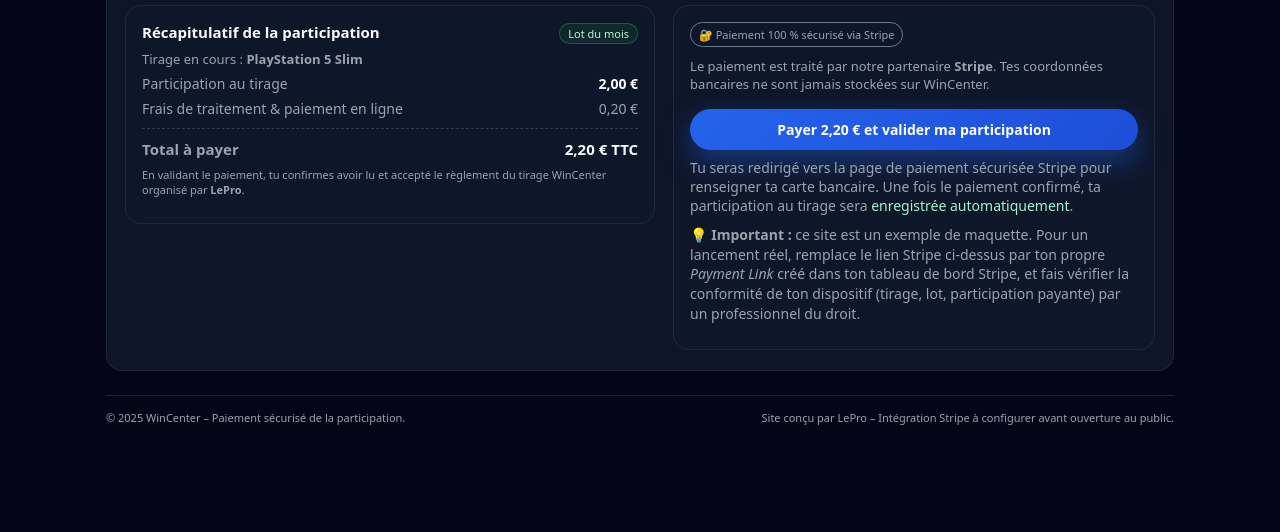
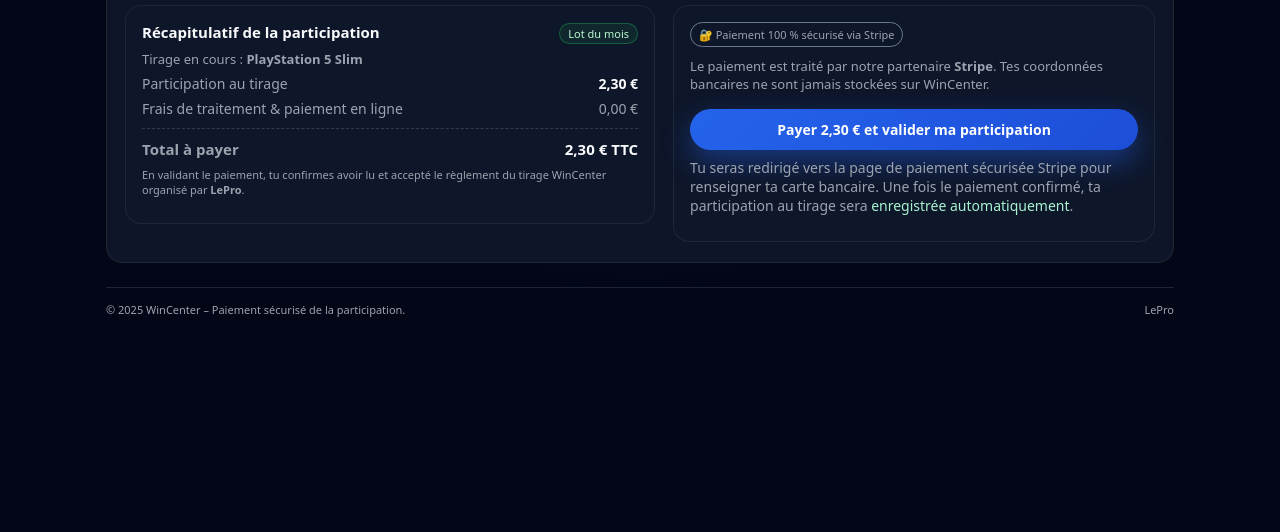
Before and after one commit to WinCenter92/wincenter, a plain HTML site: page wincenter_paiement.html in a window 1280 px wide. Shown: the part 268-800 px from the top of the page. Drawn offline with Linux system fonts and the light colour scheme.

Commit message:
Update wincenter_paiement.html

```diff
--- a/wincenter_paiement.html
+++ b/wincenter_paiement.html
@@ -283,6 +283,7 @@
         <a href="wincenter_inscription.html">Inscription</a>
         <a href="wincenter_reglement.html">Règlement</a>
         <a href="wincenter_gagnants.html">Gagnants</a>
+        <a href="wincenter_contact.html">Contact</a>
       </nav>
     </header>
 
@@ -310,16 +311,16 @@
 
             <div class="summary-row">
               <span>Participation au tirage</span>
-              <span><strong>2,00&nbsp;€</strong></span>
+              <span><strong>2,30&nbsp;€</strong></span>
             </div>
             <div class="summary-row">
               <span>Frais de traitement &amp; paiement en ligne</span>
-              <span>0,20&nbsp;€</span>
+              <span>0,00&nbsp;€</span>
             </div>
 
             <div class="summary-row summary-total">
               <span>Total à payer</span>
-              <span><strong>2,20&nbsp;€ TTC</strong></span>
+              <span><strong>2,30&nbsp;€ TTC</strong></span>
             </div>
 
             <p style="font-size:11px; color:var(--text-muted); margin-top:8px;">
@@ -337,19 +338,13 @@
             </p>
 
             <!-- BOUTON DE PAIEMENT RÉEL : à remplacer par ton Payment Link Stripe -->
-            <a href="https://buy.stripe.com/TON-LIEN-DE-PAIEMENT" class="btn btn-primary">
-              Payer 2,20&nbsp;€ et valider ma participation
+            <a href="https://buy.stripe.com/7sYaEW9wj9Gf7Kn7fr1Fe00" class="btn btn-primary">
+              Payer 2,30&nbsp;€ et valider ma participation
             </a>
 
             <p class="secure-text">
               Tu seras redirigé vers la page de paiement sécurisée Stripe pour renseigner ta carte bancaire.
               Une fois le paiement confirmé, ta participation au tirage sera <span>enregistrée automatiquement</span>.
-            </p>
-
-            <p class="notice">
-              💡 <strong>Important :</strong> ce site est un exemple de maquette. Pour un lancement réel, remplace le lien Stripe ci-dessus
-              par ton propre <em>Payment Link</em> créé dans ton tableau de bord Stripe, et fais vérifier la conformité de ton dispositif
-              (tirage, lot, participation payante) par un professionnel du droit.
             </p>
           </div>
         </div>
@@ -358,7 +353,7 @@
 
     <footer class="footer">
       <div>© 2025 WinCenter – Paiement sécurisé de la participation.</div>
-      <div>Site conçu par LePro – Intégration Stripe à configurer avant ouverture au public.</div>
+      <div>LePro</div>
     </footer>
   </div>
 </body>
```
